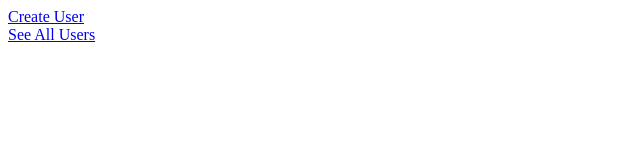
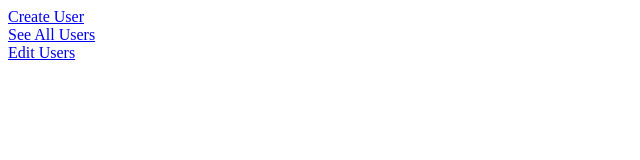
Before and after one commit to JoshTheSnom/MalyWebik3, an Angular app: page / in a window 1280 px wide. Shown: the top 160 px of the page, without its empty margins (0-640 px from the left). Built offline with nearby package versions, Linux system fonts and the light colour scheme.

Commit message:
quick fix

```diff
--- a/src/app/app-routing.module.ts
+++ b/src/app/app-routing.module.ts
@@ -7,6 +7,7 @@ import { UserCreateComponent } from './user-create/user-create.component';
 const routes: Routes = [
   {path: 'users', component: UsersComponent},
   {path: 'user/:id', component: UserDetailComponent},
+  {path: 'user', component: UserDetailComponent},
   {path: 'create', component: UserCreateComponent}
 ];
 
--- a/src/app/app.component.html
+++ b/src/app/app.component.html
@@ -1,4 +1,5 @@
 <a routerLink="create">Create User</a><br>
 <a routerLink="users">See All Users</a><br>
+<a routerLink="user">Edit Users</a>
 
 <router-outlet></router-outlet>
```
